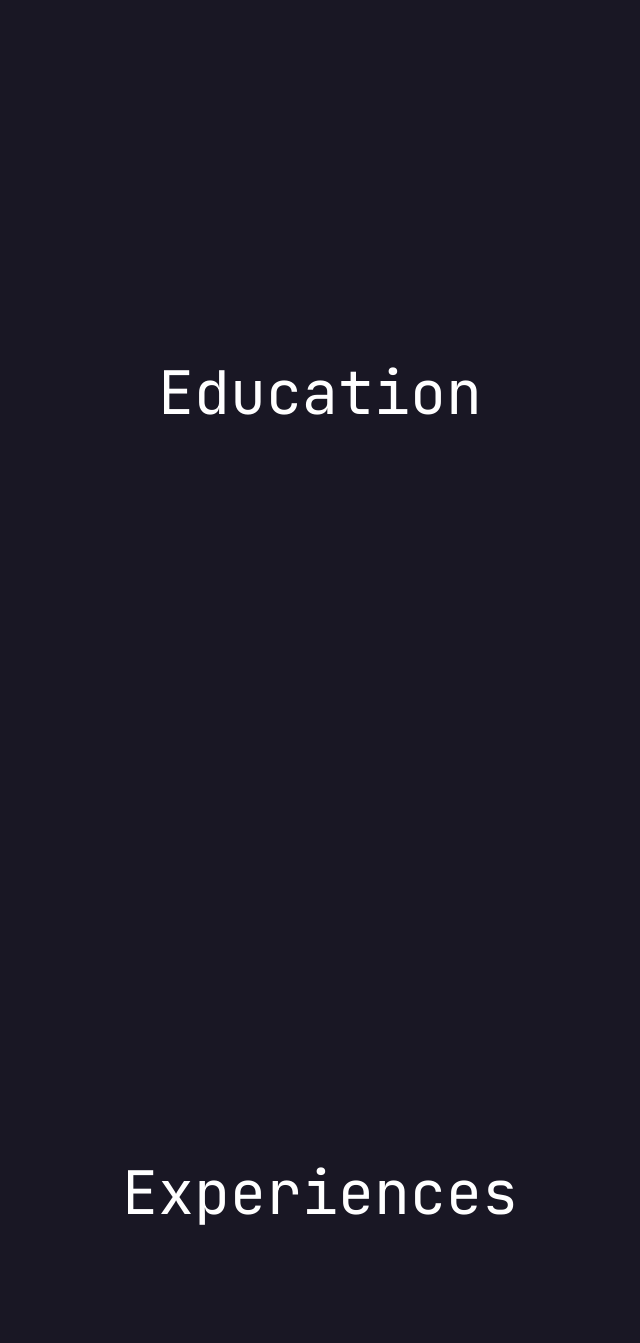
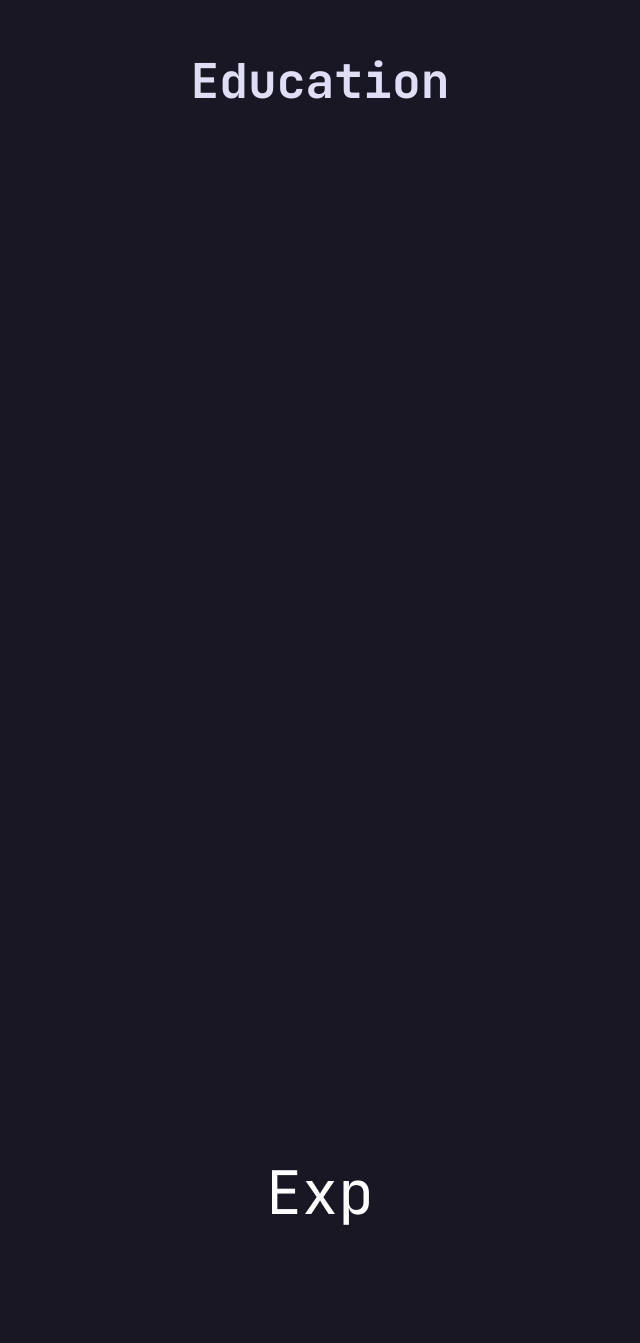
Before and after one commit to xavierchen0/portfolio-website, a React (Vite) app: page / in a window 1280 px wide. Shown: the part 807-2150 px from the top of the page, without its empty margins (320-960 px from the left). Built offline with nearby package versions, Linux system fonts and the light colour scheme.

Commit message:
feat: add working education section

```diff
--- a/src/App.jsx
+++ b/src/App.jsx
@@ -1,6 +1,7 @@
 import "./App.css";
 import { NavBar } from "./components/NavBar.jsx";
 import HeroSection from "./components/HeroSection.jsx";
+import EducationSection from "./components/EducationSection.jsx";
 import {
   Info,
   BookOpenText,
@@ -23,21 +24,14 @@ function App() {
     <>
       <NavBar items={navItems} />
       <HeroSection id="About" />
-
-      {/* Education Section */}
-      <section
-        id="Education"
-        className="flex h-screen items-center justify-center bg-gradient-to-b"
-      >
-        <h1 className="text-6xl text-white">Education</h1>
-      </section>
+      <EducationSection id="Education" />
 
       {/* Experiences Section */}
       <section
         id="Experiences"
         className="flex h-screen items-center justify-center bg-gradient-to-b"
       >
-        <h1 className="text-6xl text-white">Experiences</h1>
+        <h1 className="text-6xl text-white">Exp</h1>
       </section>
 
       {/* Projects Section */}
@@ -45,7 +39,7 @@ function App() {
         id="Projects"
         className="flex h-screen items-center justify-center bg-gradient-to-b"
       >
-        <h1 className="text-6xl text-white">Projects</h1>
+        <h1 className="text-6xl text-white">Pro</h1>
       </section>
 
       {/* Blogs Section */}
@@ -53,7 +47,7 @@ function App() {
         id="Blogs"
         className="flex h-screen items-center justify-center bg-gradient-to-b"
       >
-        <h1 className="text-6xl text-white">Blogs</h1>
+        <h1 className="text-6xl text-white">Blg</h1>
       </section>
     </>
   );
```
